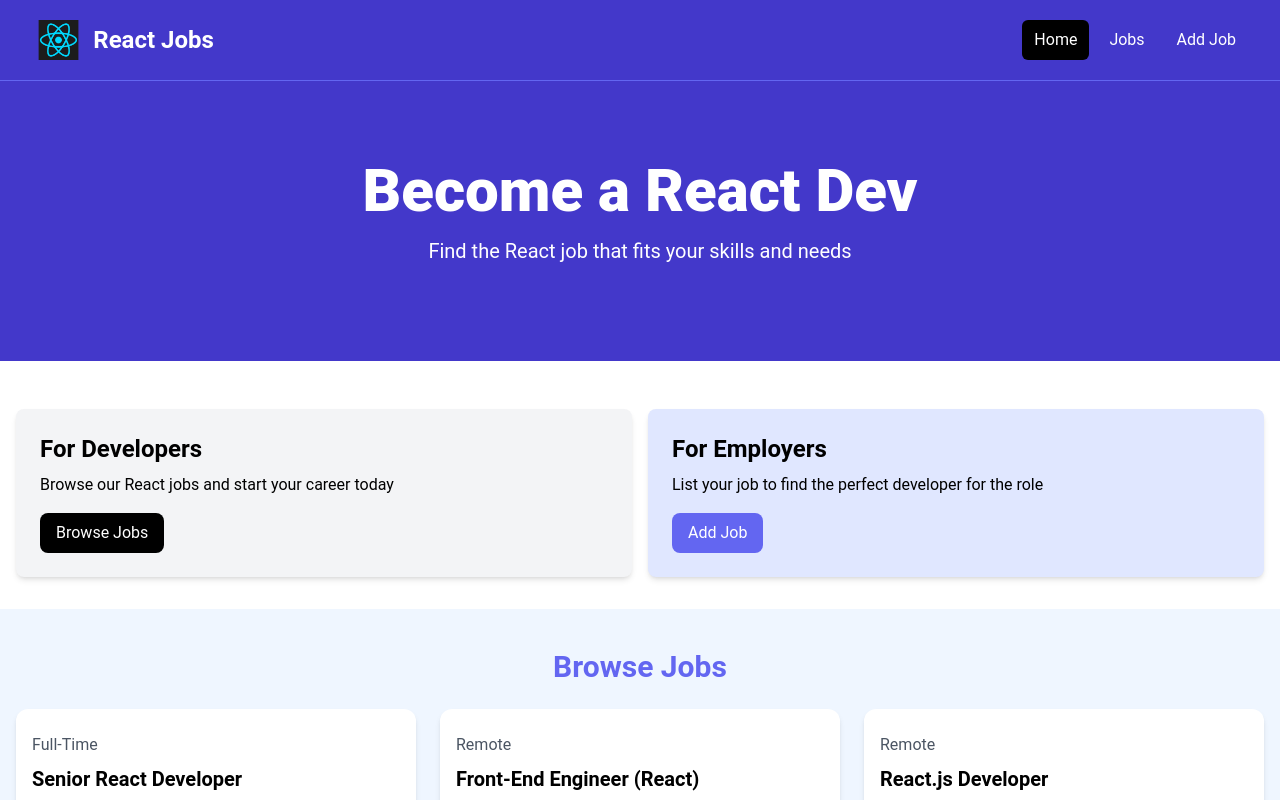
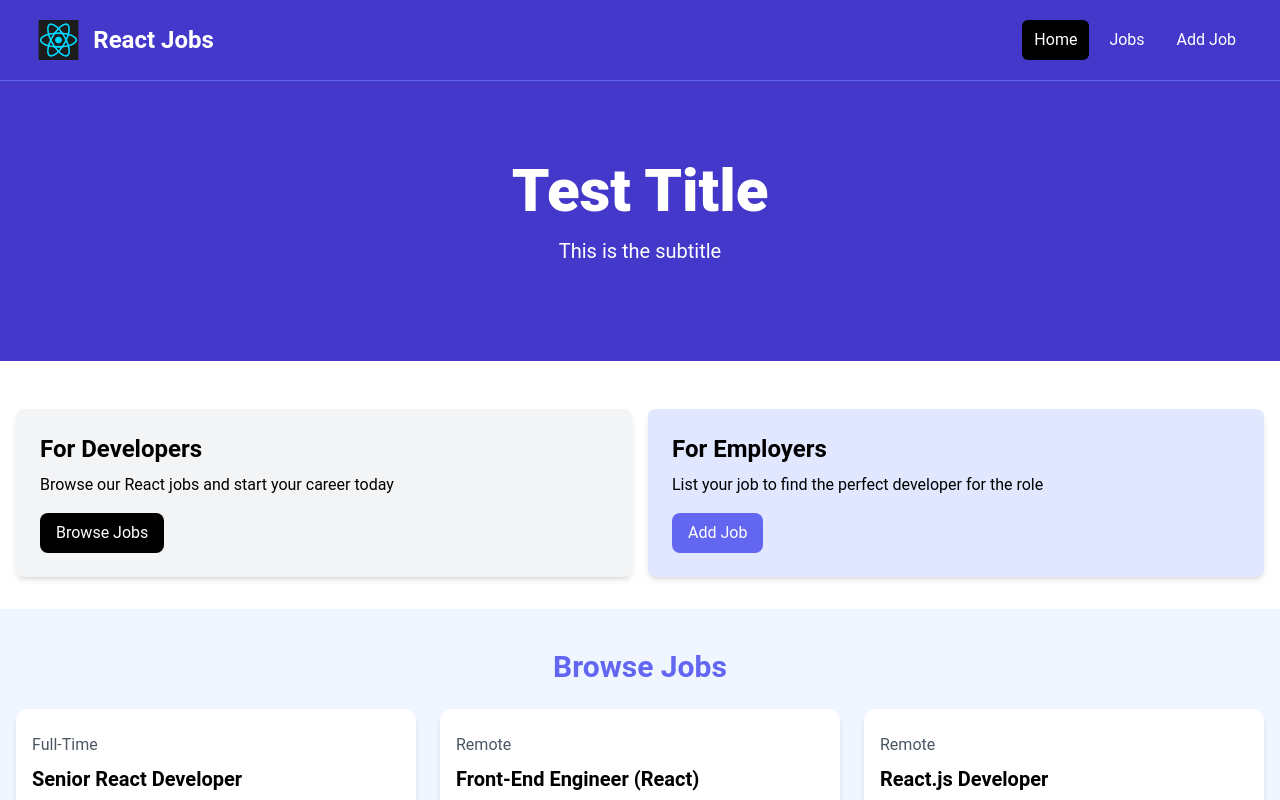
Before and after one commit to xXBricksquadXx/react-jobs-2024, a React (Vite) app: page / in a window 1280 px wide. Shown: the top 800 px of the page. Built offline with nearby package versions, Linux system fonts and the light colour scheme.

Commit message:
props
changing "hero title/subtitle"

```diff
--- a/src/App.jsx
+++ b/src/App.jsx
@@ -1,23 +1,11 @@
 import Navbar from './components/Navbar';
+import Hero from './components/Hero';
 
 const App = () => {
   return (
     <>
       <Navbar />
-
-      {/*<!-- Hero -->*/}
-      <section className="bg-indigo-700 py-20 mb-4">
-        <div className="max-w-7xl mx-auto px-4 sm:px-6 lg:px-8 flex flex-col items-center">
-          <div className="text-center">
-            <h1 className="text-4xl font-extrabold text-white sm:text-5xl md:text-6xl">
-              Become a React Dev
-            </h1>
-            <p className="my-4 text-xl text-white">
-              Find the React job that fits your skills and needs
-            </p>
-          </div>
-        </div>
-      </section>
+      <Hero title="Test Title" subtitle="This is the subtitle" />
 
       {/*<!-- Developers and Employers -->*/}
       <section className="py-4">
--- /dev/null
+++ b/src/components/Hero.jsx
@@ -0,0 +1,16 @@
+const Hero = (props) => {
+  return (
+    <section className="bg-indigo-700 py-20 mb-4">
+      <div className="max-w-7xl mx-auto px-4 sm:px-6 lg:px-8 flex flex-col items-center">
+        <div className="text-center">
+          <h1 className="text-4xl font-extrabold text-white sm:text-5xl md:text-6xl">
+            {props.title}
+          </h1>
+          <p className="my-4 text-xl text-white">{props.subtitle}</p>
+        </div>
+      </div>
+    </section>
+  );
+};
+
+export default Hero;
```
